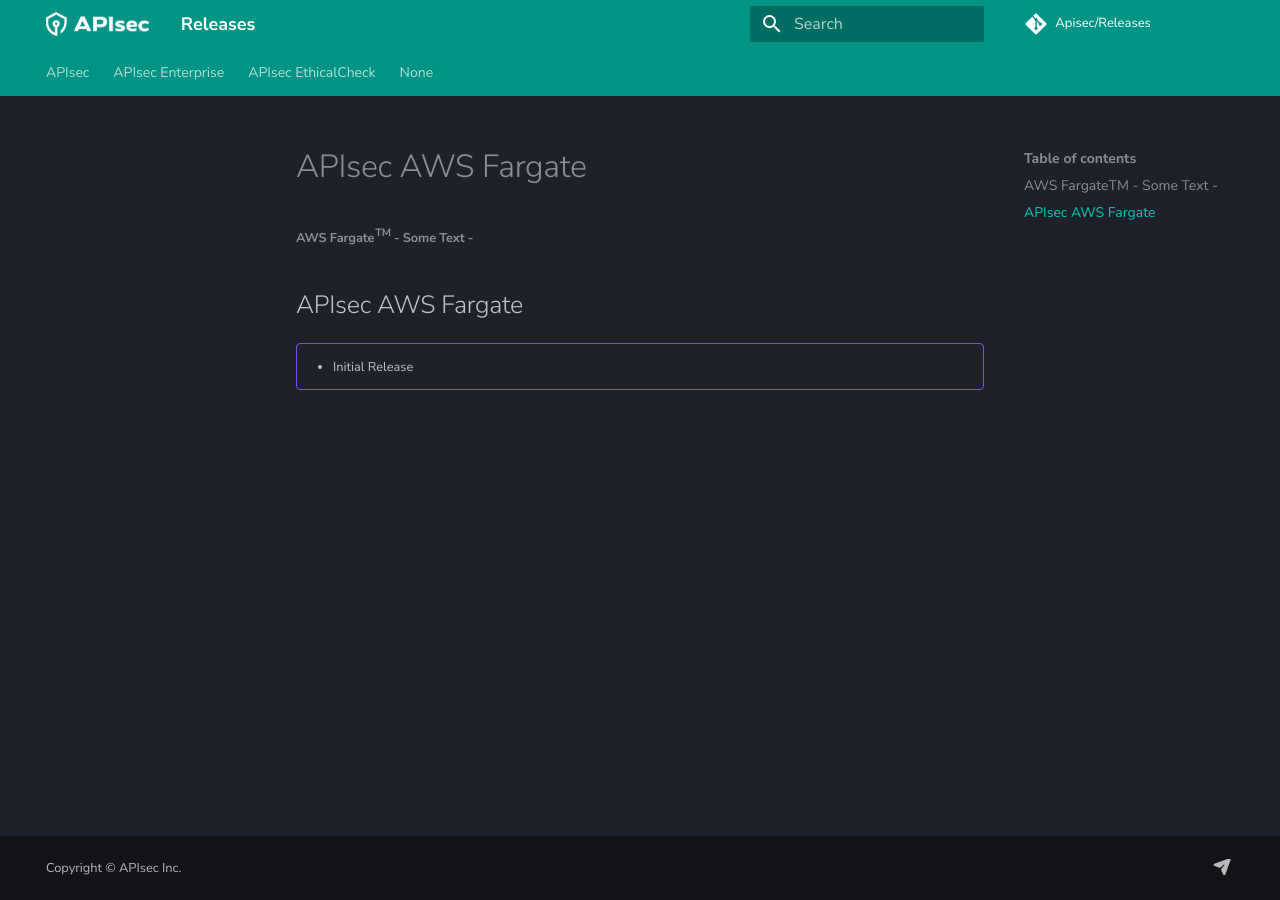
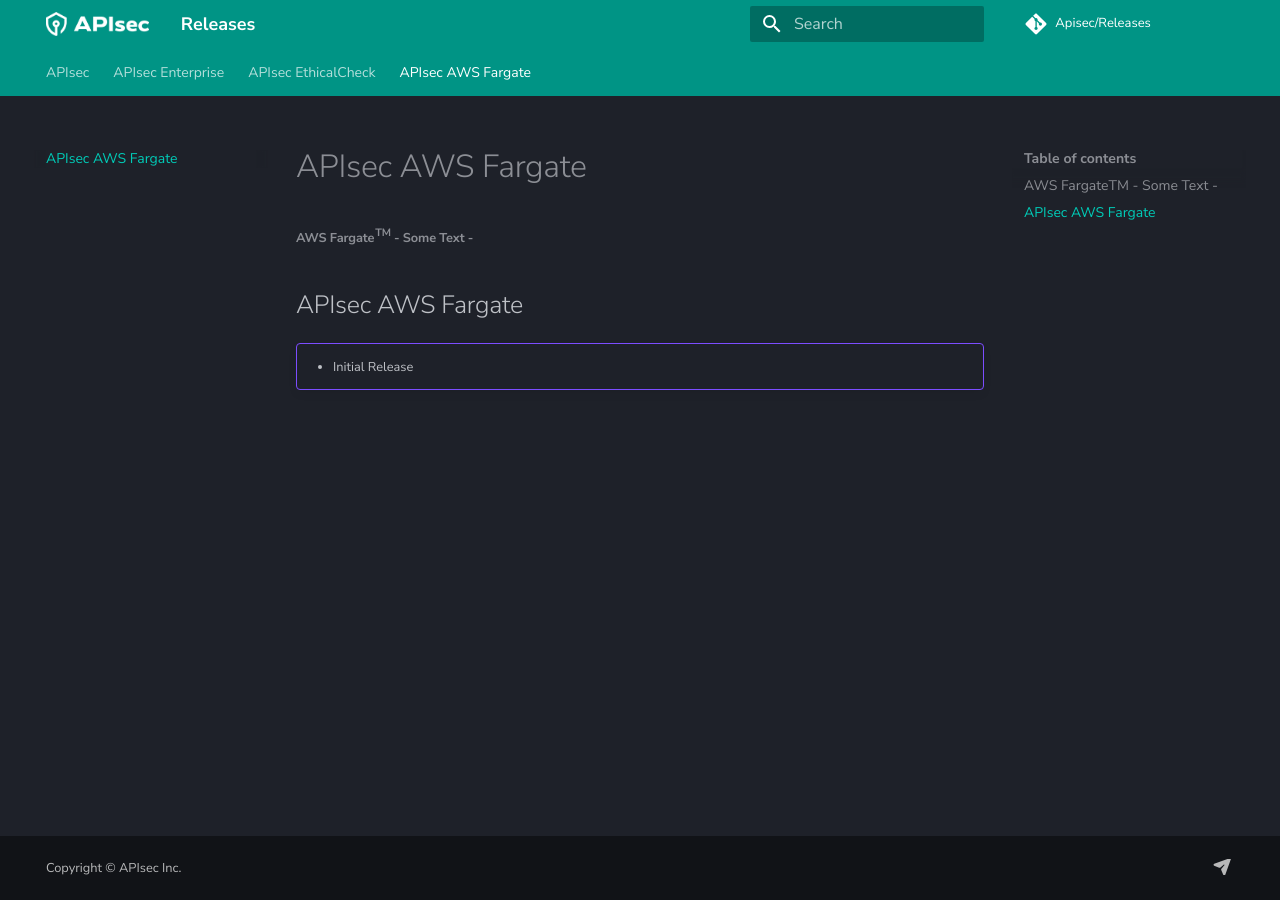
Before and after one commit to apisec-inc/releases, an MkDocs documentation site: the page built from docs/apisec-AWS-Fargate.md, in a window 1280 px wide. Built offline with MkDocs 1.6.1 and Material for MkDocs 9.7.7, drawn with Linux system fonts in a browser that asks for light colours; some of the changed lines change nothing that is shown.

Commit message:
Update mkdocs.yml

```diff
--- a/mkdocs.yml
+++ b/mkdocs.yml
@@ -121,4 +121,4 @@
     - index.md
     - apisec-enterprise.md
     - apisec-ethicalcheck.md
-    - apisec-scanner AWS Fargate.md
+    - apisec-AWS-Fargate.md
```
